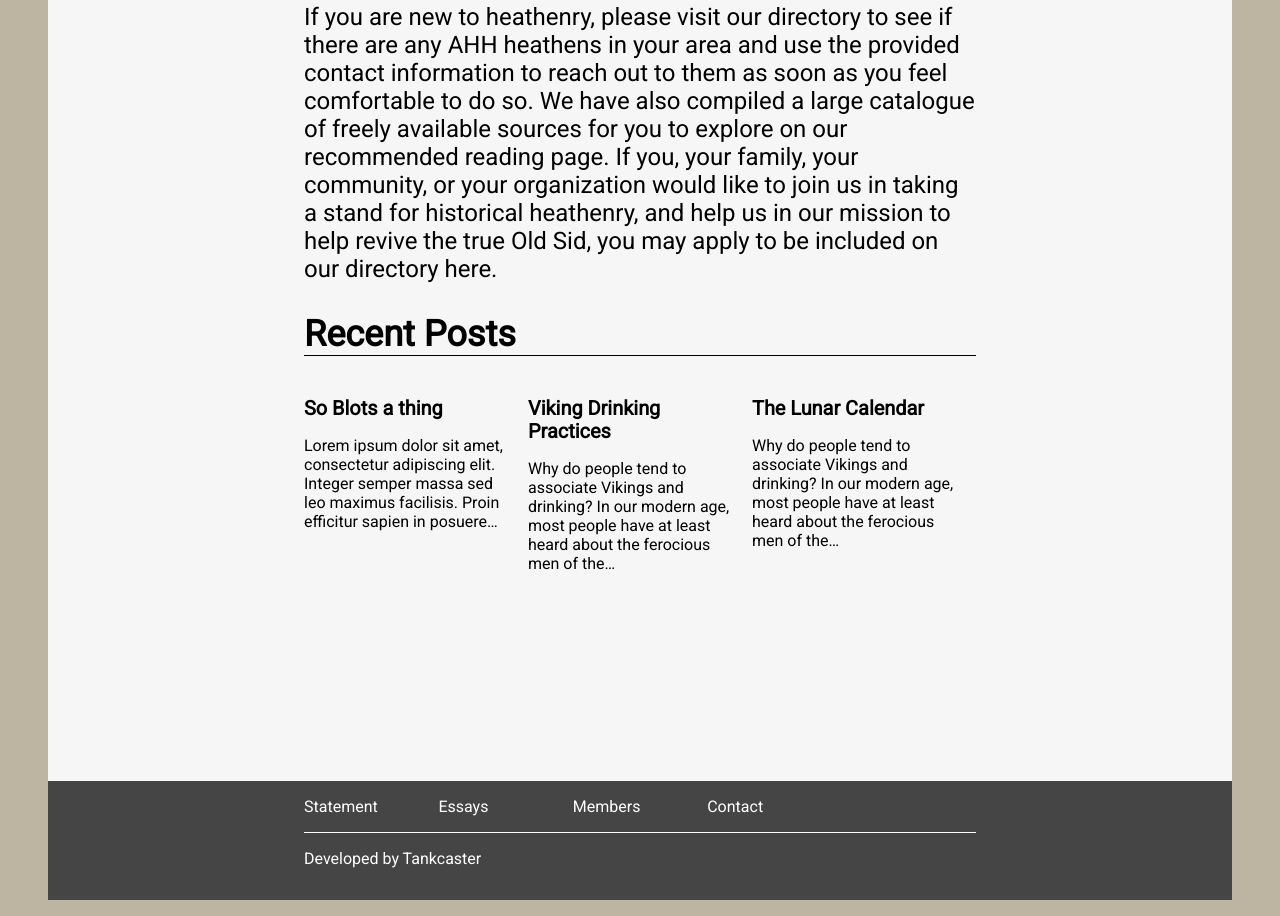
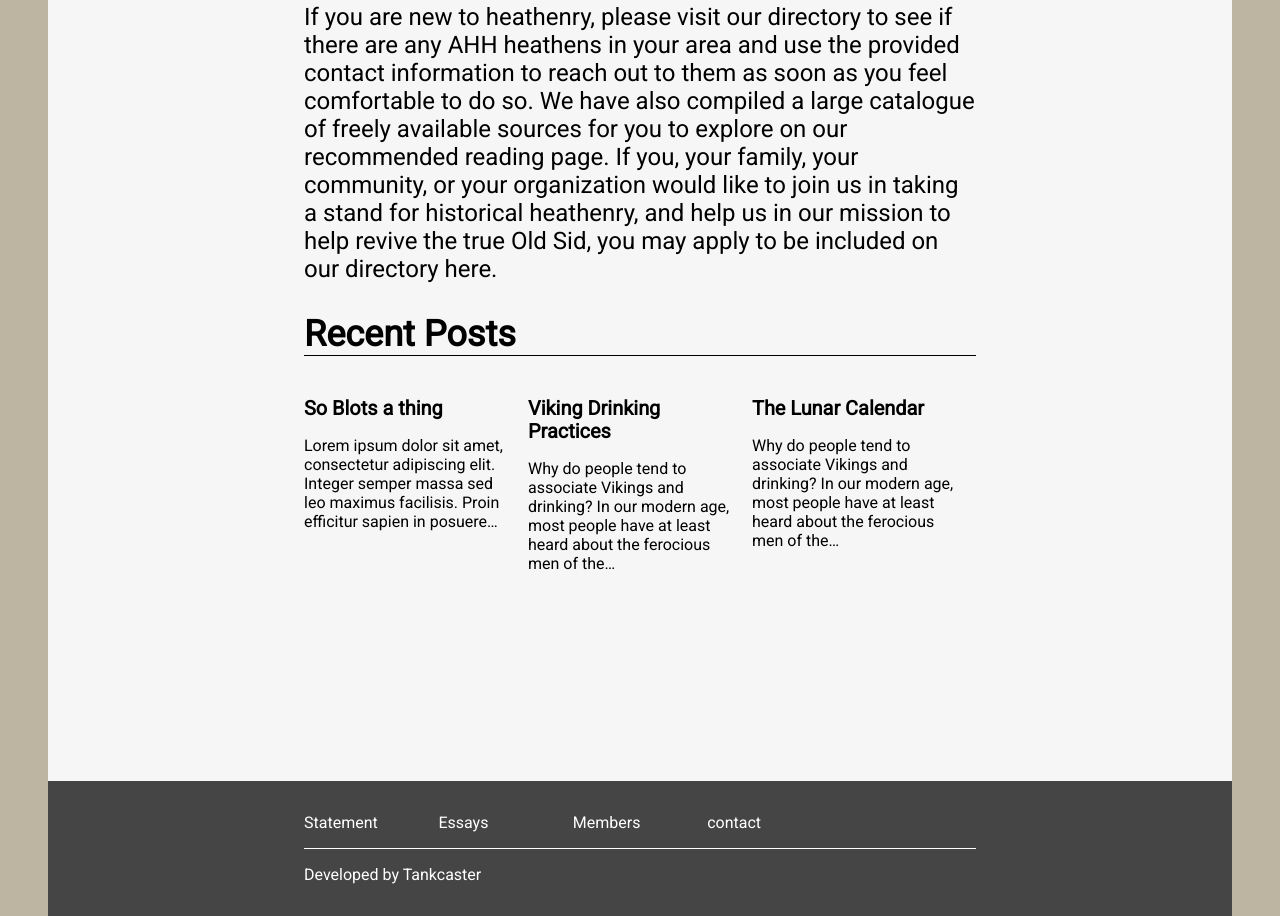
Before and after one commit to SalixArctica/ahh, a Gatsby site: page / in a window 1280 px wide. Shown: the part 1544-2460 px from the top of the page. Built offline with nearby package versions, Linux system fonts and the light colour scheme; Gatsby itself is replaced by a stand-in of ours.

Commit message:
style changes on footer

```diff
--- a/src/components/Container.js
+++ b/src/components/Container.js
@@ -1,5 +1,6 @@
-import React from 'react'
-import styled from 'styled-components'
+import React from 'react';
+import styled from 'styled-components';
+import { Link } from 'gatsby';
 import * as colors from './colors.json';
 
 
@@ -59,14 +60,14 @@ export default ({children}) => (
         {children}
 
     </Container>
-    <Footer style={{fontSize: '1rem'}}>
+    <Footer style={{fontSize: '1rem', paddingTop: '1rem'}}>
         <Grid>
-            <p>Statement</p>
-            <p>Essays</p>
-            <p>Members</p>
-            <p>Contact</p>
+            <p><Link to='/about'>Statement</Link></p>
+            <p><Link to='/blog'>Essays</Link></p>
+            <p><Link to='/members'>Members</Link></p>
+            <p><Link to='/contact'>contact</Link></p>
         </Grid>
-        <p>Developed by Tankcaster</p>
+        <p>Developed by <a href="https://github.com/Tankcaster">Tankcaster</a></p>
     </Footer>
     </div>
 );
```
